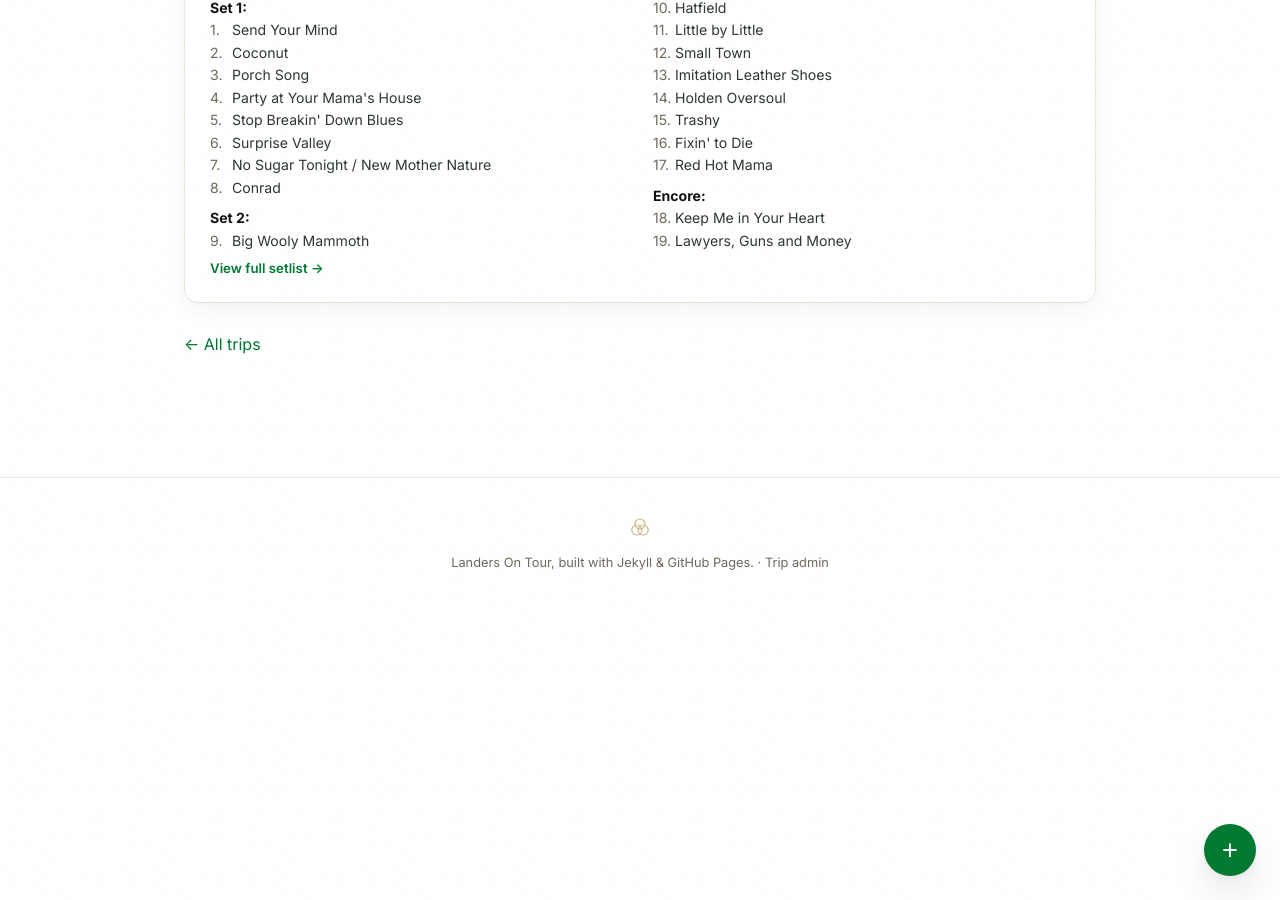
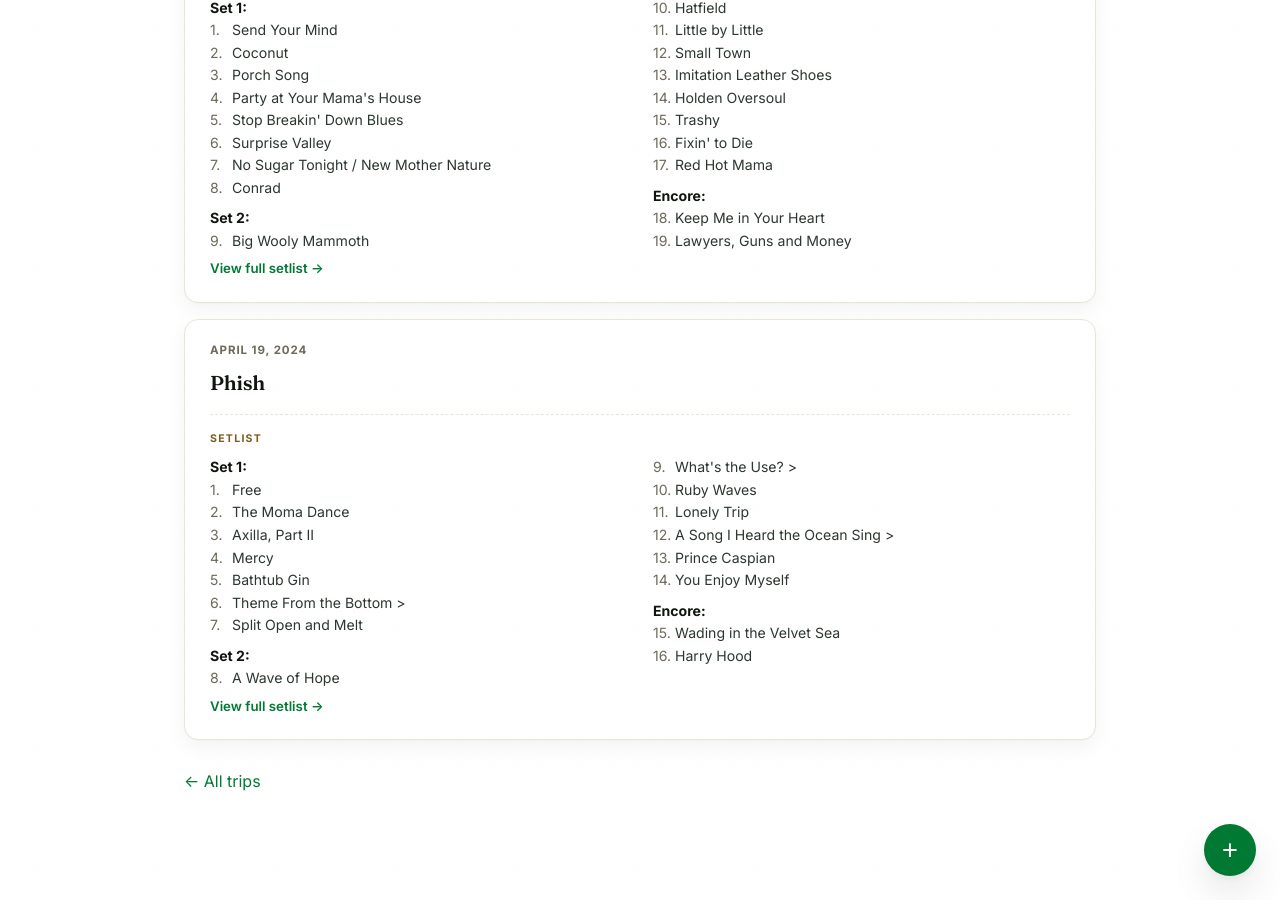
Before and after one commit to bmlanders/adventures, a Jekyll site: the page built from shows/index.html, in a window 1280 px wide and 900 px high, scrolled down 6810 px. Built offline with Jekyll 4.4.1, drawn with Linux system fonts in a browser that asks for light colours.

Commit message:
Log show: Phish on 2024-04-19

```diff
--- a/shows/index.html
+++ b/shows/index.html
@@ -429,6 +429,36 @@
   </div>
   <a class="show-trip-link" href="https://www.setlist.fm/setlist/widespread-panic/2025/ascend-amphitheater-nashville-tn-7b5dbe6c.html" target="_blank" rel="noopener">View full setlist &rarr;</a>
 </div>
+
+<div class="show-entry" id="2024-04-19-phish">
+  <div class="show-date">April 19, 2024</div>
+  <h3>Phish</h3>
+  <div class="setlist">
+    <div class="setlist-lbl">Setlist</div>
+    <ol class="setlist-list">
+      <li class="setlist-set">Set 1:</li>
+      <li>Free</li>
+      <li>The Moma Dance</li>
+      <li>Axilla, Part II</li>
+      <li>Mercy</li>
+      <li>Bathtub Gin</li>
+      <li>Theme From the Bottom &gt;</li>
+      <li>Split Open and Melt</li>
+      <li class="setlist-set">Set 2:</li>
+      <li>A Wave of Hope</li>
+      <li>What's the Use? &gt;</li>
+      <li>Ruby Waves</li>
+      <li>Lonely Trip</li>
+      <li>A Song I Heard the Ocean Sing &gt;</li>
+      <li>Prince Caspian</li>
+      <li>You Enjoy Myself</li>
+      <li class="setlist-set">Encore:</li>
+      <li>Wading in the Velvet Sea</li>
+      <li>Harry Hood</li>
+    </ol>
+  </div>
+  <a class="show-trip-link" href="https://www.setlist.fm/setlist/phish/2024/sphere-at-the-venetian-resort-las-vegas-nv-3babb81c.html" target="_blank" rel="noopener">View full setlist &rarr;</a>
+</div>
 <!-- SHOWS_END -->
 </div>
 
```
